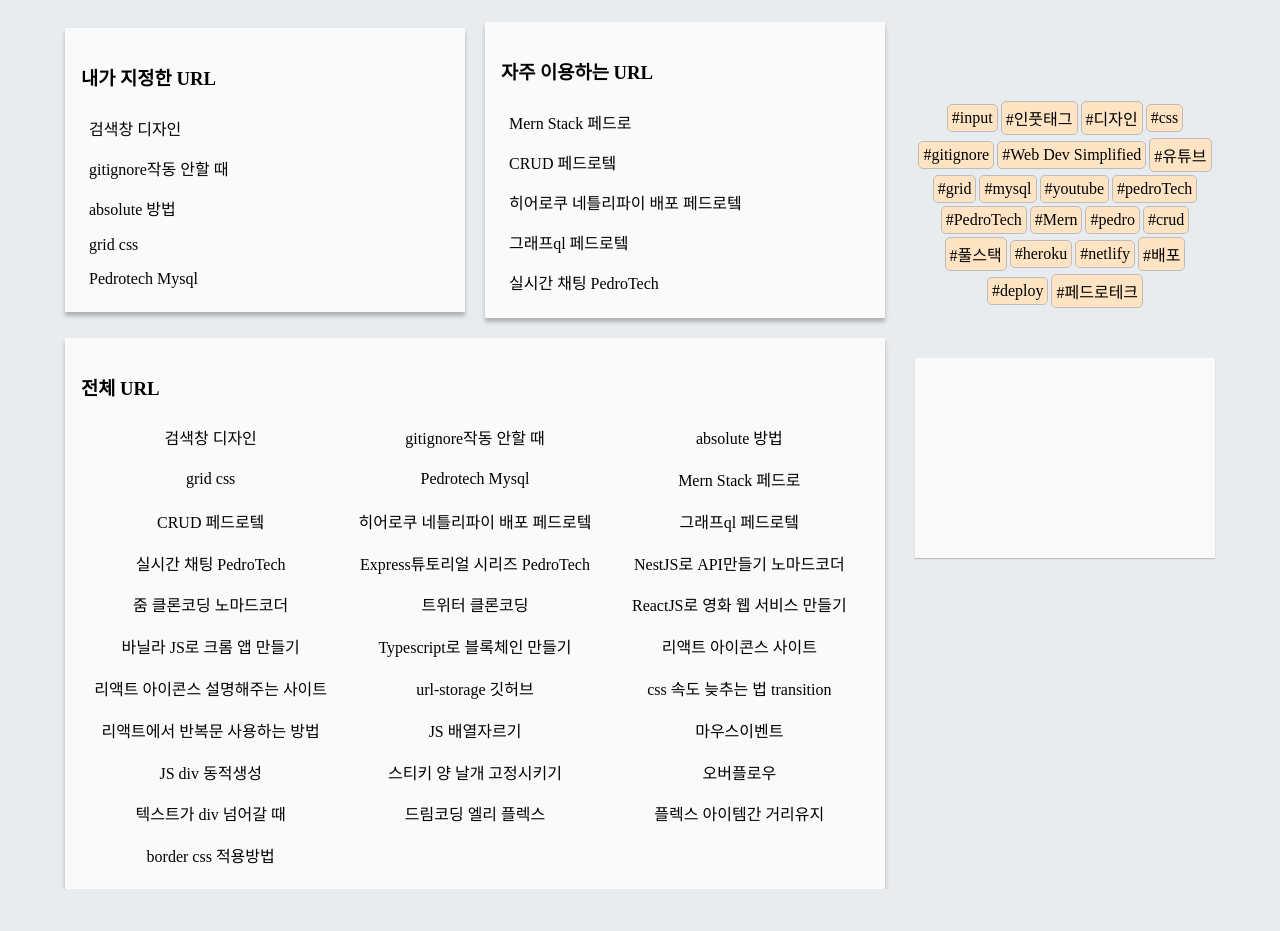
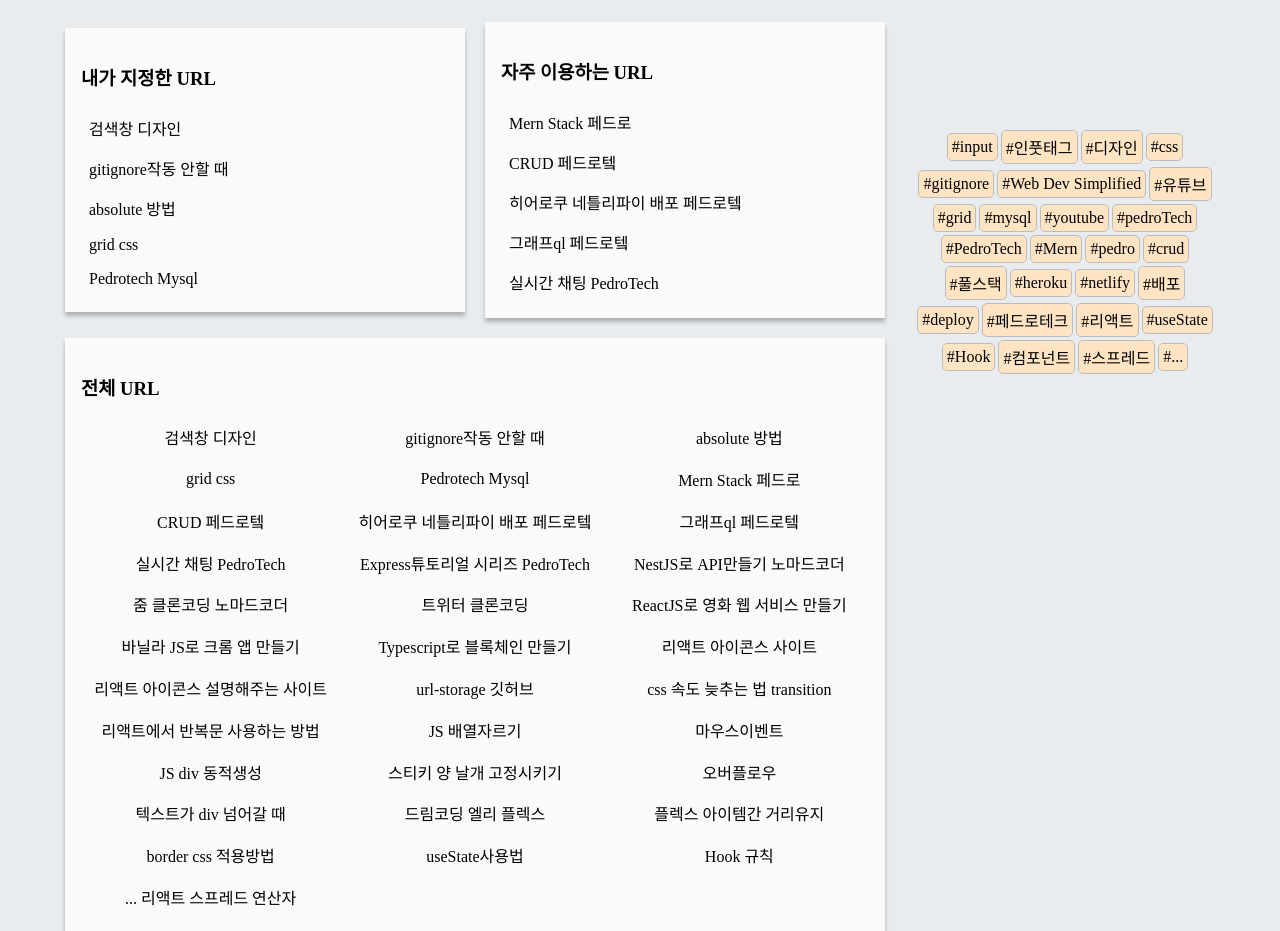
Before and after one commit to abehan7/urlseries, a React (Create React App) app in the folder client/: page / in a window 1280 px wide. Shown: the part 140-1071 px from the top of the page. Before the commit the page ends 1029 px from the top, so only its background shows below. Built offline with nearby package versions, Linux system fonts and the light colour scheme; a web font is replaced by a local one.

Commit message:
우측 필터링 알고리즘 구현중

```diff
--- /dev/null
+++ b/client/src/components/BoxTagControler.js
@@ -0,0 +1,31 @@
+const BoxTagControler = (
+  e,
+  { BoxTags_First, setBoxTags_First, BoxTags, setBoxTags }
+) => {
+  console.log(BoxTags_First);
+  console.log(e.target);
+  if (BoxTags_First) {
+    document.querySelectorAll(".tag").forEach((one) => {
+      one.style.opacity = "0.3";
+    });
+    setBoxTags_First(false);
+  }
+
+  if (e.target.style.opacity == 0.3) {
+    e.target.style.opacity = "1";
+    setBoxTags([...BoxTags, e.target.textContent]);
+    // console.log(BoxTags);
+    console.log(BoxTags[0]);
+  } else {
+    e.target.style.opacity = "0.3";
+    setBoxTags(BoxTags.filter((oneTag) => oneTag !== e.target.textContent));
+  }
+  // 한박자가 느린데 이유를 잘 모르겠어 그거 하나 고쳐야할듯
+  //   if (BoxTags[0] == undefined) {
+  //     document.querySelectorAll(".tag").forEach((one) => {
+  //       one.style.opacity = "1";
+  //     });
+  //     setBoxTags_First(true);
+  //   }
+};
+export default BoxTagControler;
--- a/client/src/components/FiveUrls.js
+++ b/client/src/components/FiveUrls.js
@@ -11,7 +11,7 @@ const FiveUrls = ({ values, num1, num2 }) => {
               window.open(value.url);
             }}
             onMouseEnter={() => {
-              console.log(123);
+              // console.log(123);
             }}
             onContextMenu={(e) => {
               console.log("우클릭");
--- /dev/null
+++ b/client/src/components/HashTagsUnique.js
@@ -0,0 +1,16 @@
+const HashTagsUnique = (values) => {
+  var hashList = [];
+  values.forEach((value) => {
+    // console.log(value.hashTags);
+    value.hashTags.forEach((tag) => {
+      // console.log(tag);
+      if (!hashList.includes(tag)) {
+        hashList.push(tag);
+        console.log(hashList);
+      }
+    });
+  });
+  return hashList;
+};
+
+export default HashTagsUnique;
--- a/client/src/components/TotalUrlMap.js
+++ b/client/src/components/TotalUrlMap.js
@@ -3,7 +3,6 @@ import React from "react";
 const TotalUrlMap = ({ values }) => {
   const onMouseEnter = (e) => {
     console.log(e.target);
-
     // 시간지연같은거 두고싶은데
     // 3초 이상 누르고있으면 나오도록 하는거
     // const newDiv = document.createElement("div");
@@ -31,7 +30,9 @@ const TotalUrlMap = ({ values }) => {
               onClick={() => {
                 window.open(value.url);
               }}
-              onMouseEnter={onMouseEnter}
+              onMouseEnter={() => {
+                // console.log(value);
+              }}
               onMouseLeave={onMouseLeave}
               onContextMenu={(e) => {
                 console.log("우클릭");
--- a/client/src/routers/MainPage.css
+++ b/client/src/routers/MainPage.css
@@ -17,7 +17,7 @@
   justify-content: center;
   align-items: center;
   padding-top: 2rem;
-  padding-bottom: 10%;
+  padding-bottom: 15%;
   height: 100vh;
   grid-template-columns: repeat(2, 400px);
   grid-template-rows: 40px 50px auto minmax(auto, 660px);
@@ -140,7 +140,7 @@
   align-items: center;
   justify-content: center;
   width: 100%;
-  height: 100%;
+  height: 65%;
   padding: 0.4rem 0 0.4rem 0;
 }
 
--- a/client/src/routers/MainPage.js
+++ b/client/src/routers/MainPage.js
@@ -1,4 +1,4 @@
-import React from "react";
+import React, { useEffect, useMemo, useState } from "react";
 import "./MainPage.css";
 import { Link } from "react-router-dom";
 import urls from "../urls.json";
@@ -7,8 +7,14 @@ import { BiPaperPlane } from "react-icons/bi";
 import { FiPlusSquare } from "react-icons/fi";
 import TotalUrlMap from "../components/TotalUrlMap";
 import FiveUrls from "../components/FiveUrls";
+import HashTagsUnique from "../components/HashTagsUnique";
+import BoxTagControler from "../components/BoxTagControler";
 
 const MainPage = () => {
+  const [BoxTags, setBoxTags] = useState([]);
+  const [BoxTags_First, setBoxTags_First] = useState(true);
+  const [hashList, setHashList] = useState([]);
+
   const values = urls.urls;
   window.document.onselectstart = () => {
     return false;
@@ -16,22 +22,10 @@ const MainPage = () => {
   window.document.oncontextmenu = () => {
     return false;
   };
-
-  const hashTagsUniqe = (values) => {
-    var hashList = [];
-    values.forEach((value) => {
-      // console.log(value.hashTags);
-      value.hashTags.forEach((tag) => {
-        // console.log(tag);
-        if (!hashList.includes(tag)) {
-          hashList.push(tag);
-          console.log(hashList);
-        }
-      });
-    });
-    return hashList;
-  };
-  hashTagsUniqe(values);
+  useEffect(() => {
+    setHashList(HashTagsUnique(values));
+  }, [values]);
+  // const fixedTags = useMemo(() => HashTagsUnique(values), [values]);
 
   return (
     <div className="MainPage">
@@ -73,11 +67,25 @@ const MainPage = () => {
 
       <div className="aside">
         <div className="aside-tags">
-          {hashTagsUniqe(values).map((tag) => {
-            return <span className="tag">{tag}</span>;
+          {hashList.map((tag) => {
+            return (
+              <span
+                className="tag"
+                onClick={(e) => {
+                  BoxTagControler(e, {
+                    BoxTags_First,
+                    setBoxTags_First,
+                    BoxTags,
+                    setBoxTags,
+                  });
+                }}
+              >
+                {tag}
+              </span>
+            );
           })}
         </div>
-        <div className="aside-details"></div>
+        {/* <div className="aside-details"></div> */}
       </div>
     </div>
   );
--- a/client/src/urls.json
+++ b/client/src/urls.json
@@ -192,6 +192,24 @@
       "url": "https://www.codingfactory.net/10620",
       "title": "border css 적용방법",
       "hashTags": ["#input", "#인풋태그", "#디자인", "#css"]
+    },
+    {
+      "id": "32",
+      "url": "https://www.daleseo.com/react-hooks-use-state/",
+      "title": "useState사용법",
+      "hashTags": ["#리액트", "#useState"]
+    },
+    {
+      "id": "33",
+      "url": "https://ko.reactjs.org/warnings/invalid-hook-call-warning.html",
+      "title": "Hook 규칙",
+      "hashTags": ["#리액트", "#Hook", "#컴포넌트"]
+    },
+    {
+      "id": "34",
+      "url": "https://velog.io/@hyundong_kk/React-%EB%B6%88%EB%B3%80%EC%84%B1-feat-...%EC%8A%A4%ED%94%84%EB%A0%88%EB%93%9C%EC%97%B0%EC%82%B0%EC%9E%90",
+      "title": "... 리액트 스프레드 연산자",
+      "hashTags": ["#리액트", "#스프레드", "#..."]
     }
   ]
 }
```
